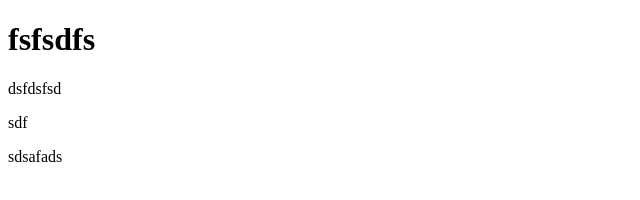
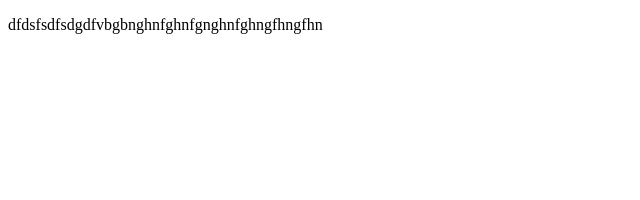
Before and after one commit to bekmuratsinzigit/GitProject, a plain HTML site: page index.html in a window 1280 px wide. Shown: the whole page, without its empty margins (0-640 px from the left). Drawn offline with Linux system fonts and the light colour scheme.

Commit message:
third commit

```diff
--- a/index.html
+++ b/index.html
@@ -6,9 +6,6 @@
 	<title>Test</title>
 </head>
 <body>
-	<h1>fsfsdfs</h1>
-	<p>dsfdsfsd</p>
-	<p>sdf</p>
-	<p>sdsafads</p>
+	<p>dfdsfsdfsdgdfvbgbnghnfghnfgnghnfghngfhngfhn</p>
 </body>
 </html>
```
